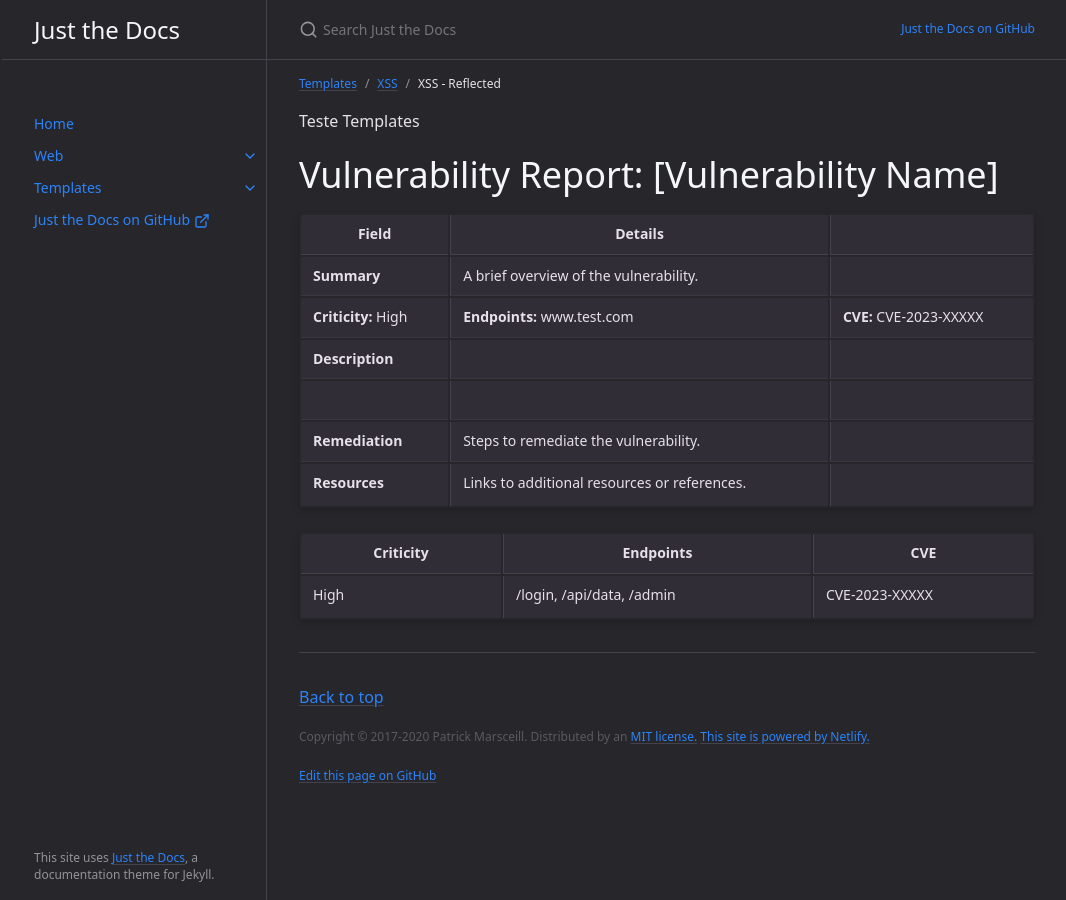
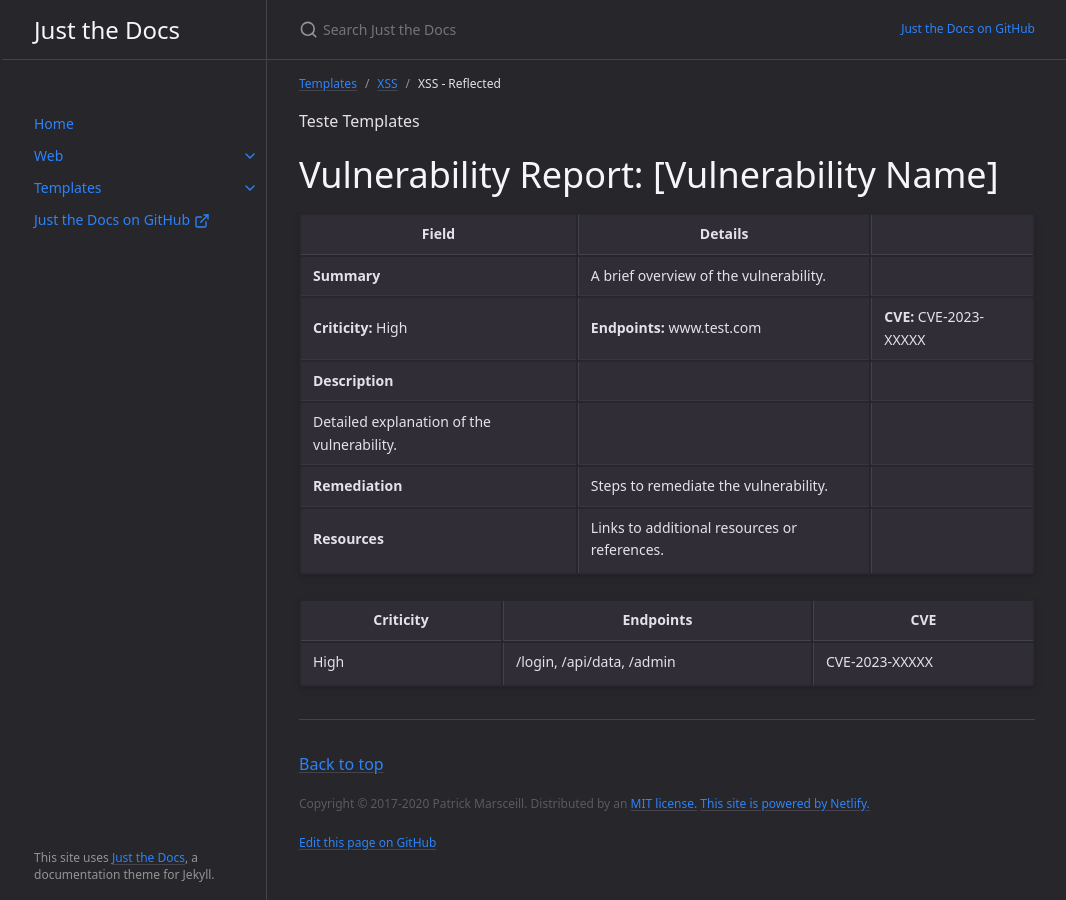
Before and after one commit to DpinaCode/CyberGrimoire.github.io, a Jekyll site: the page built from docs/Templates/Web Templates/XSS_Reflected.md, in a window 1280 px wide. Shown: the whole page, without its empty margins (105-1171 px from the left). Built offline with Jekyll 4.4.1, drawn with Linux system fonts in a browser that asks for light colours; cached includes are drawn as plain includes.

Commit message:
Template 4

```diff
--- a/docs/Templates/Web Templates/XSS_Reflected.md
+++ b/docs/Templates/Web Templates/XSS_Reflected.md
@@ -16,7 +16,7 @@ Teste Templates
 | **Summary**     | A brief overview of the vulnerability.           |
 | **Criticity:** High| **Endpoints:** www.test.com | **CVE:** CVE-2023-XXXXX    |
 | **Description**                                                    |
-| |
+| Detailed explanation of the vulnerability.                         |
 | **Remediation** | Steps to remediate the vulnerability.            |
 | **Resources**   | Links to additional resources or references.     |
 
```
Also changed, not shown: 2 other files.
